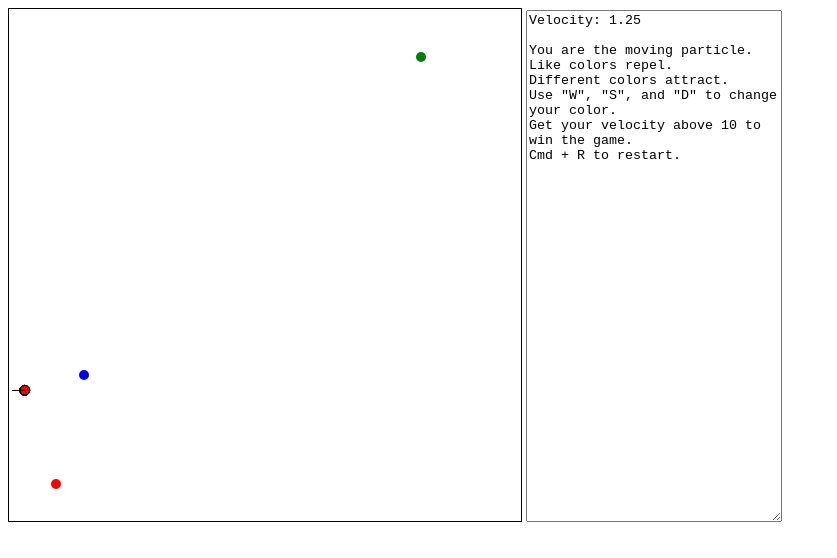
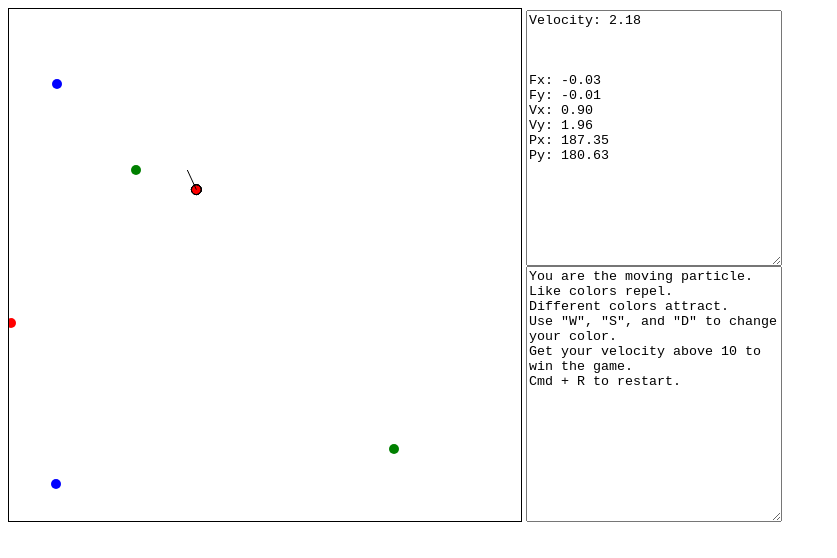
Before and after one commit to rodmcnew/color-charge-game, a plain HTML site: page index.html in a window 1280 px wide. Shown: the whole page, without its empty margins (0-837 px from the left). Drawn offline with Linux system fonts and the light colour scheme.

Commit message:
before moving quarks

```diff
--- a/index.html
+++ b/index.html
@@ -3,8 +3,18 @@
     <title>Color Charge Game</title>
 </head>
 <body>
-    <canvas id="canvas" width="512" height="512" style="border:1px solid #000000;"></canvas>
-    <textarea id="info" style="width: 256px;height:512px"></textarea>
+<canvas id="canvas" width="512" height="512" style="border:1px solid #000000;"></canvas>
+<div style="display: inline-block;width: 256px">
+    <textarea id="info" style="width: 256px;height:256px"></textarea>
+    <textarea style="width: 256px;height:256px">
+You are the moving particle.
+Like colors repel.
+Different colors attract.
+Use "W", "S", and "D" to change your color.
+Get your velocity above 10 to win the game.
+Cmd + R to restart.
+    </textarea>
     <script src="index.js"></script>
+</div>
 </body>
 </html>
--- a/index.js
+++ b/index.js
@@ -5,63 +5,85 @@ const infoTextArea = document.getElementById('info');
 const world = {
     size: [512, 512],
     forceStrength: 100,
-    maxVelocity: Number.POSITIVE_INFINITY,
-    quarkCount: 3
+    quarkCount: 5
 };
-// const charges = ['red', 'green', 'blue'];
+const charges = ['red', 'green', 'blue'];
 
 function getRandomInt(min, max) {
     return Math.floor(Math.random() * (max - min + 1)) + min;
 }
 
-const quarks = [
-    // {
-    //     position: [128, 256],
-    //     charge: 'green'
-    // },
-    {
-        position: [getRandomInt(0, world.size[0]), getRandomInt(0, world.size[1])],
-        charge: 'red'
-    },
-    {
-        position: [getRandomInt(0, world.size[0]), getRandomInt(0, world.size[1])],
-        charge: 'green'
-    },
-    {
-        position: [getRandomInt(0, world.size[0]), getRandomInt(0, world.size[1])],
-        charge: 'blue'
-    },
-];
-// for (let i = 0; i < world.quarkCount; i++) {
-//     quarks.push(
-//         {
-//             position: [getRandomInt(0, world.size[0]), getRandomInt(0, world.size[1])],
-//             charge: charges[getRandomInt(0, 2)]
-//         },
-//     )
-// }
+let quarks = [];
 
+for (let i = 0; i < world.quarkCount; i++) {
+    quarks.push(
+        {
+            position: [getRandomInt(0, world.size[0]), getRandomInt(0, world.size[1])],
+            charge: getRandomInt(0, 2)
+        },
+    )
+}
 
 const player = {
     position: [world.size[0] / 2, world.size[1] / 2],
-    velocity: [0, .5],
-    charge: 'red'
+    velocity: [0, 0],
+    charge: 0
 };
 
-// let frame = 0;
-setInterval(() => {
-    // frame++;
+function doPhysics() {
+    let totalForceVector = [0, 0];
+    quarks.forEach((quark, i) => {
+        const polarityFactor = (quark.charge === player.charge ? -1 : 1);
+        const distance = [quark.position[0] - player.position[0], quark.position[1] - player.position[1]];
+        const distanceToPlayer = Math.sqrt(Math.pow(distance[0], 2) + Math.pow(distance[1], 2));
+        const angle = Math.atan2(distance[1], distance[0]);
+        let force = world.forceStrength / Math.pow(distanceToPlayer, 2) * polarityFactor;
+        if (distanceToPlayer < 10) {
+            force = 0;
+        }
+        const forceVector = [force * Math.cos(angle), force * Math.sin(angle)];
+        totalForceVector[0] = totalForceVector[0] + forceVector[0];
+        totalForceVector[1] = totalForceVector[1] + forceVector[1];
+    });
+    const totalVelocity = Math.sqrt(Math.pow(player.velocity[0], 2) + Math.pow(player.velocity[1], 2));
+    player.velocity[0] += totalForceVector[0];
+    player.velocity[1] += totalForceVector[1];
+    player.position[0] += player.velocity[0];
+    player.position[1] += player.velocity[1];
+
+    if (player.position[0] > world.size[0] || player.position[0] < 0) {
+        player.velocity[0] = player.velocity[0] * -1;
+    }
+    if (player.position[1] > world.size[1] || player.position[1] < 0) {
+        player.velocity[1] = player.velocity[1] * -1;
+
+    }
+
+    infoTextArea.value = (
+        'Velocity' + ': ' + totalVelocity.toFixed(2) + '\n' +
+        (totalVelocity >= 10 ? '(!) Winning (!)' : '') + '\n\n\n' +
+        'Fx' + ': ' + totalForceVector[0].toFixed(2) + '\n' +
+        'Fy' + ': ' + totalForceVector[1].toFixed(2) + '\n' +
+        'Vx' + ': ' + player.velocity[0].toFixed(2) + '\n' +
+        'Vy' + ': ' + player.velocity[1].toFixed(2) + '\n' +
+        'Px' + ': ' + player.position[0].toFixed(2) + '\n' +
+        'Py' + ': ' + player.position[1].toFixed(2) + '\n'
+    );
+
+}
+
+function render() {
     ctx.clearRect(0, 0, c.width, c.height);
     quarks.forEach((quark) => {
         ctx.beginPath();
         ctx.arc(quark.position[0], quark.position[1], 5, 0, 2 * Math.PI);
-        ctx.fillStyle = quark.charge;
+        ctx.fillStyle = charges[quark.charge];
         ctx.fill();
     });
 
     ctx.beginPath();
     ctx.arc(player.position[0], player.position[1], 5, 0, 2 * Math.PI);
-    ctx.fillStyle = player.charge;
+    ctx.fillStyle = charges[player.charge];
     ctx.fill();
     ctx.arc(player.position[0], player.position[1], 5, 0, 2 * Math.PI);
     ctx.stroke();
@@ -73,98 +95,23 @@ setInterval(() => {
         player.position[1] - player.velocity[1] * velocityLineMultiplier
     );
     ctx.stroke();
+}
 
-    let totalForceVector = [0, 0];
-    quarks.forEach((quark, i) => {
-        const polarityFactor = (quark.charge === player.charge ? -1 : 1);
-        const distance = [quark.position[0] - player.position[0], quark.position[1] - player.position[1]];
-        const distanceToPlayer = Math.sqrt(Math.pow(distance[0], 2) + Math.pow(distance[1], 2));
-        const angle = Math.atan2(distance[1], distance[0]);
-        // const force = world.forceStrength / distanceToPlayer;
-        let force = world.forceStrength / Math.pow(distanceToPlayer, 2) * polarityFactor;
-        if (distanceToPlayer < 10) {
-            force = 0;
-        }
-        // console.log(force);
-        const forceVector = [force * Math.cos(angle), force * Math.sin(angle)];
-        // if (distanceToPlayer < 10) {
-        //     forceVector[0] = forceVector[0] * -1;
-        //     forceVector[1] = forceVector[1] * -1;
-        // }
-        totalForceVector[0] = totalForceVector[0] + forceVector[0];
-        totalForceVector[1] = totalForceVector[1] + forceVector[1];
-    });
-
-    // const totalForce = Math.sqrt(Math.pow(totalForceVector[0], 2) + Math.pow(totalForceVector[1], 2));
-    const totalVelocity = Math.sqrt(Math.pow(player.velocity[0], 2) + Math.pow(player.velocity[1], 2));
-    const nextTotalVelocity = Math.sqrt(
-        Math.pow(player.velocity[0] + totalForceVector[0], 2)
-        + Math.pow(player.velocity[1] + totalForceVector[1], 2)
-    );
-    let atMaxV = false;
-    if (nextTotalVelocity > world.maxVelocity) {
-        atMaxV = true;
-    } else {
-        player.velocity[0] += totalForceVector[0];
-        player.velocity[1] += totalForceVector[1];
-    }
-    player.position[0] += player.velocity[0];
-    player.position[1] += player.velocity[1];
-
-    if (player.position[0] > world.size[0] || player.position[0] < 0) {
-        player.velocity[0] = player.velocity[0] * -1;
-    }
-    if (player.position[1] > world.size[1] || player.position[1] < 0) {
-        player.velocity[1] = player.velocity[1] * -1;
-
-    }
-
-    // if (player.position[0] > world.size[0]) {
-    //     player.velocity[0] = 0;
-    //     player.position[0] = world.size[0]
-    // }
-    // if (player.position[0] < 0) {
-    //     player.velocity[0] = 0;
-    //     player.position[0] = 0;
-    // }
-    // if (player.position[1] > world.size[1]) {
-    //     player.velocity[1] = 0;
-    //     player.position[1] = world.size[1]
-    // }
-    // if (player.position[1] < 0) {
-    //     player.velocity[1] = 0;
-    //     player.position[1] = 0;
-    // }
-    infoTextArea.value = (
-        // 'Frame' + ': ' + frame + '\n' +
-        // 'Force' + ': ' + totalForce + '\n' +
-        // 'Fx' + ': ' + totalForceVector[0] + '\n' +
-        // 'Fy' + ': ' + totalForceVector[1] + '\n' +
-        'Velocity' + ': ' + totalVelocity.toFixed(2) + (atMaxV ? ' (!)' : '') + '\n' +
-        (totalVelocity >= 10 ? '(!) Winning (!)' : '') + '\n' +
-        'You are the moving particle.\n' +
-        'Like colors repel.\n' +
-        'Different colors attract.\n' +
-        'Use "W", "S", and "D" to change your color.\n' +
-        'Get your velocity above 10 to win the game.\n' +
-        'Cmd + R to restart.'
-        // 'Vx' + ': ' + player.velocity[0] + '\n' +
-        // 'Vy' + ': ' + player.velocity[1] + '\n' +
-        // 'Px' + ': ' + player.position[0] + '\n' +
-        // 'Py' + ': ' + player.position[1] + '\n'
-    );
+setInterval(() => {
+    doPhysics();
+    render();
 }, 10);
 
 document.body.addEventListener('keydown', (e) => {
     switch (e.key) {
         case 'a':
-            player.charge = 'red';
+            player.charge = 0;
             break;
         case 's':
-            player.charge = 'green';
+            player.charge = 1;
             break;
         case 'd':
-            player.charge = 'blue';
+            player.charge = 2;
             break;
     }
 });
```
